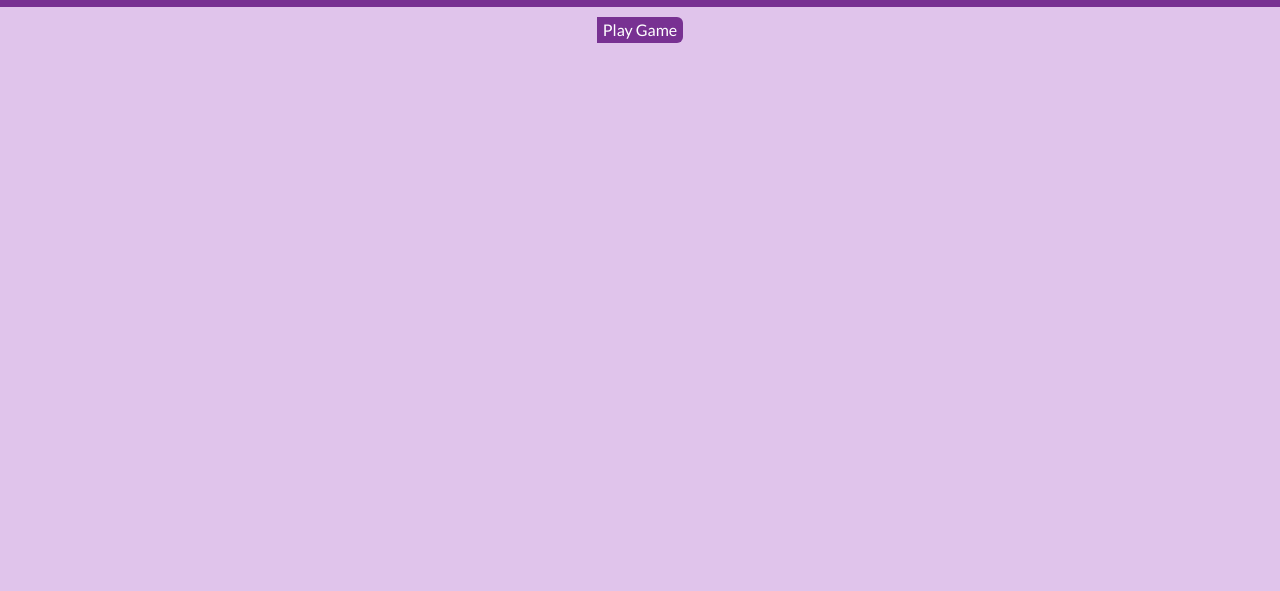
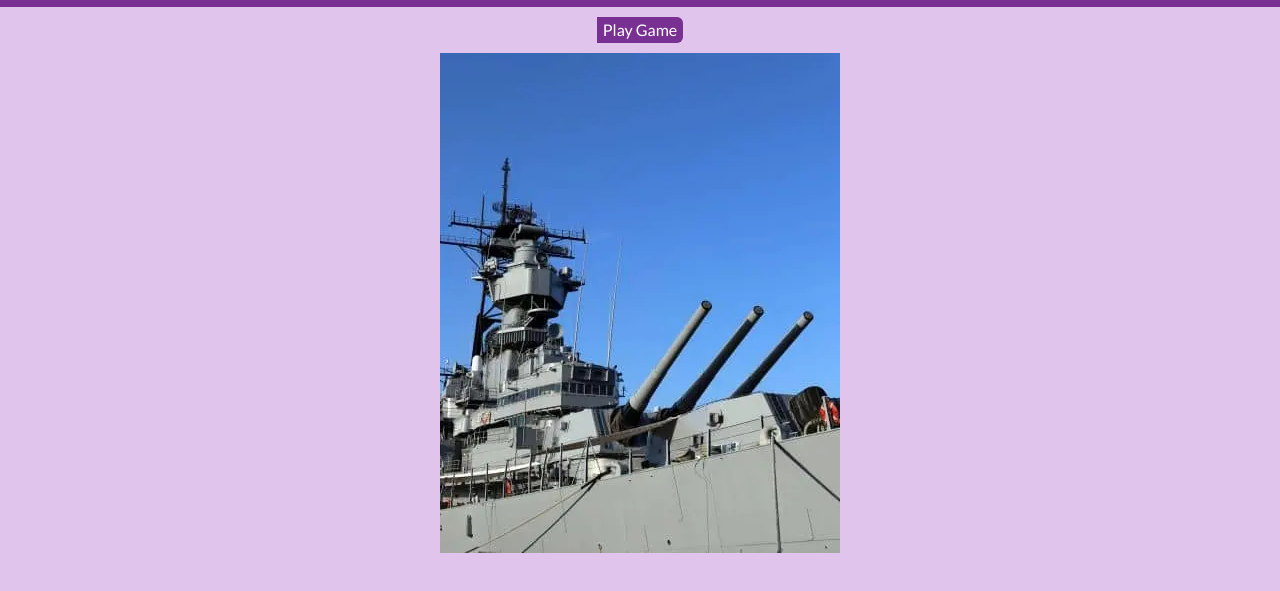
Before and after one commit to Michael-Mine/odin-battleship, a website built with webpack: page src/template.html in a window 1280 px wide. Shown: the part 63-654 px from the top of the page. Built offline with nearby package versions, Linux system fonts and the light colour scheme; files whose address does not match are found by name.

Commit message:
style: add cover picture before play game

```diff
--- a/src/index.js
+++ b/src/index.js
@@ -8,6 +8,7 @@ const startGameButton = document.querySelector("#start-game");
 const newGameButton = document.querySelector("#new-game");
 const userBoard = document.querySelector("#user-board");
 const computerBoard = document.querySelector("#computer-board");
+const coverPic = document.querySelector("#cover-pic");
 
 export const infoDiv = document.querySelector("#info");
 export const userScore = document.querySelector("#user-score");
@@ -20,6 +21,7 @@ playGameButton.addEventListener("click", (event) => {
 
 function gameSetup() {
   playGameButton.style.display = "none";
+  coverPic.style.display = "none";
   randomButton.style.display = "inline-block";
   userBoard.style.display = "grid";
 }
--- a/src/template.html
+++ b/src/template.html
@@ -68,6 +68,11 @@
             </button>
             <button id="new-game" class="button--submit">New Game</button>
           </div>
+          <img
+            id="cover-pic"
+            src="images/battleship-pic.webp"
+            alt="battleship cover picture"
+          />
           <div id="user-board" class="board"></div>
           <div id="info"></div>
           <div id="computer-board" class="board"></div>
```
Also changed, not shown: src/images/battleship-pic.webp (added).
